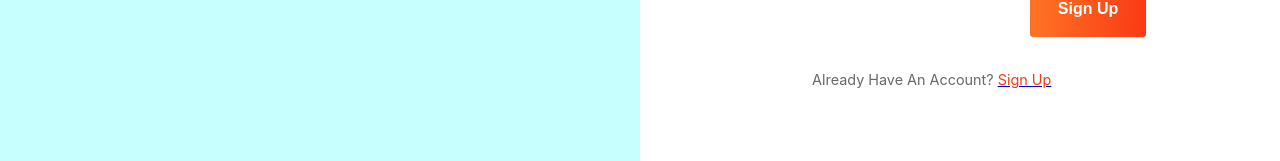
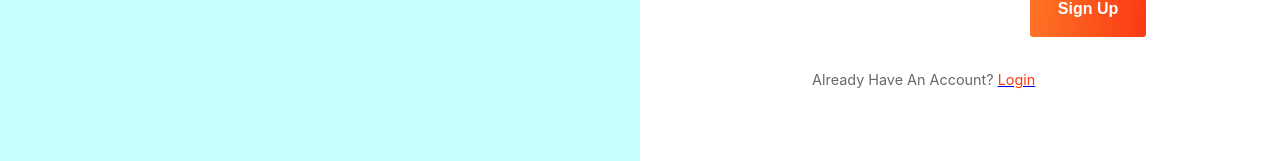
Before and after one commit to BiboBoom10/health-connect, a React (Create React App) app: page /signup in a window 1280 px wide. Shown: the part 597-758 px from the top of the page. Built offline with nearby package versions, Linux system fonts and the light colour scheme.

Commit message:
Comment Appointment Insuarance Message

```diff
--- a/src/pages/AppointmentForm/AppointmentForm.jsx
+++ b/src/pages/AppointmentForm/AppointmentForm.jsx
@@ -164,7 +164,7 @@
                                 <option value="APA">APA</option>
                                 <option value="NHIF">NHIF</option>
                                 <option value="Jubilee">Jubilee</option>
-                                <option value="other">Other</option>
+                                {/* <option value="other">Other</option> */}
                             </select>
                         </label>
 
--- a/src/pages/signup/SignUp.jsx
+++ b/src/pages/signup/SignUp.jsx
@@ -144,7 +144,7 @@
           {/* </div> */}
 
           <div className={classes['my-link']}>
-            <p>Already Have An Account? <Link to="/login"> <span className={classes.link}> Sign Up </span> </Link></p>
+            <p>Already Have An Account? <Link to="/login"> <span className={classes.link}> Login </span> </Link></p>
           </div>
 
         </form>
```
